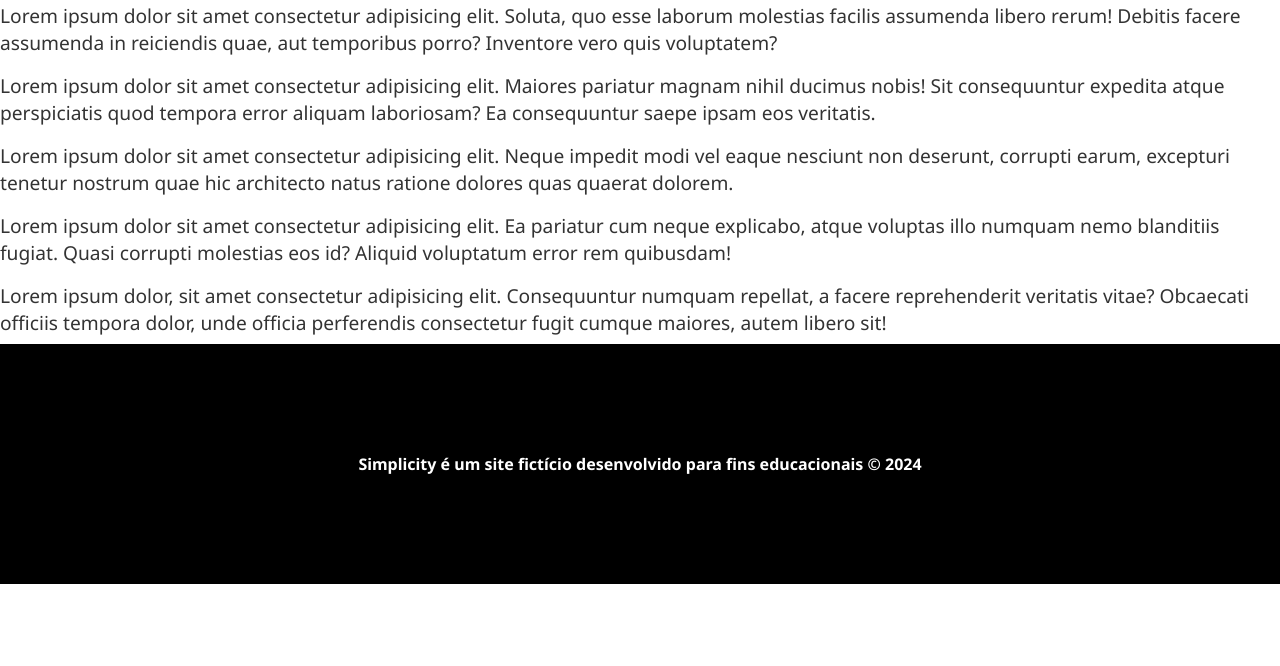
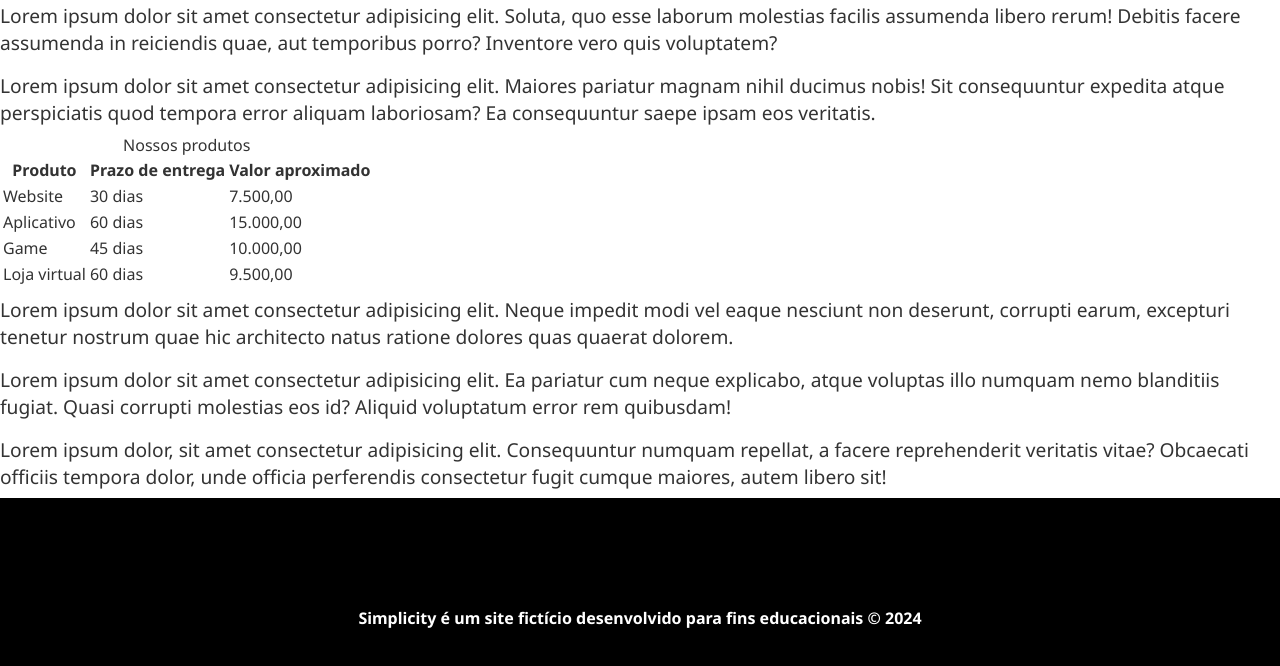
Before and after one commit to tiagoprogweb2024t1/simplicity, a plain HTML site: page produtos.html in a window 1280 px wide. Shown: the part 160-826 px from the top of the page. Before the commit the page ends 800 px from the top, so only its background shows below. Drawn offline with Linux system fonts and the light colour scheme.

Commit message:
Conteúdo de Produtos

```diff
--- a/produtos.html
+++ b/produtos.html
@@ -28,7 +28,34 @@
             <p>Lorem ipsum dolor sit amet consectetur adipisicing elit. Soluta, quo esse laborum molestias facilis assumenda libero rerum! Debitis facere assumenda in reiciendis quae, aut temporibus porro? Inventore vero quis voluptatem?</p>
             <p>Lorem ipsum dolor sit amet consectetur adipisicing elit. Maiores pariatur magnam nihil ducimus nobis! Sit consequuntur expedita atque perspiciatis quod tempora error aliquam laboriosam? Ea consequuntur saepe ipsam eos veritatis.</p>
 
-            <!-- aqui terá uma tabela -->
+            <table>
+                <caption>Nossos produtos</caption>
+                <tr>
+                    <th>Produto</th>
+                    <th>Prazo de entrega</th>
+                    <th>Valor aproximado</th>
+                </tr>
+                <tr>
+                    <td>Website</td>
+                    <td>30 dias</td>
+                    <td>7.500,00</td>
+                </tr>
+                <tr>
+                    <td>Aplicativo</td>
+                    <td>60 dias</td>
+                    <td>15.000,00</td>
+                </tr>
+                <tr>
+                    <td>Game</td>
+                    <td>45 dias</td>
+                    <td>10.000,00</td>
+                </tr>
+                <tr>
+                    <td>Loja virtual</td>
+                    <td>60 dias</td>
+                    <td>9.500,00</td>
+                </tr>
+            </table>
 
             <p>Lorem ipsum dolor sit amet consectetur adipisicing elit. Neque impedit modi vel eaque nesciunt non deserunt, corrupti earum, excepturi tenetur nostrum quae hic architecto natus ratione dolores quas quaerat dolorem.</p>
 
```
